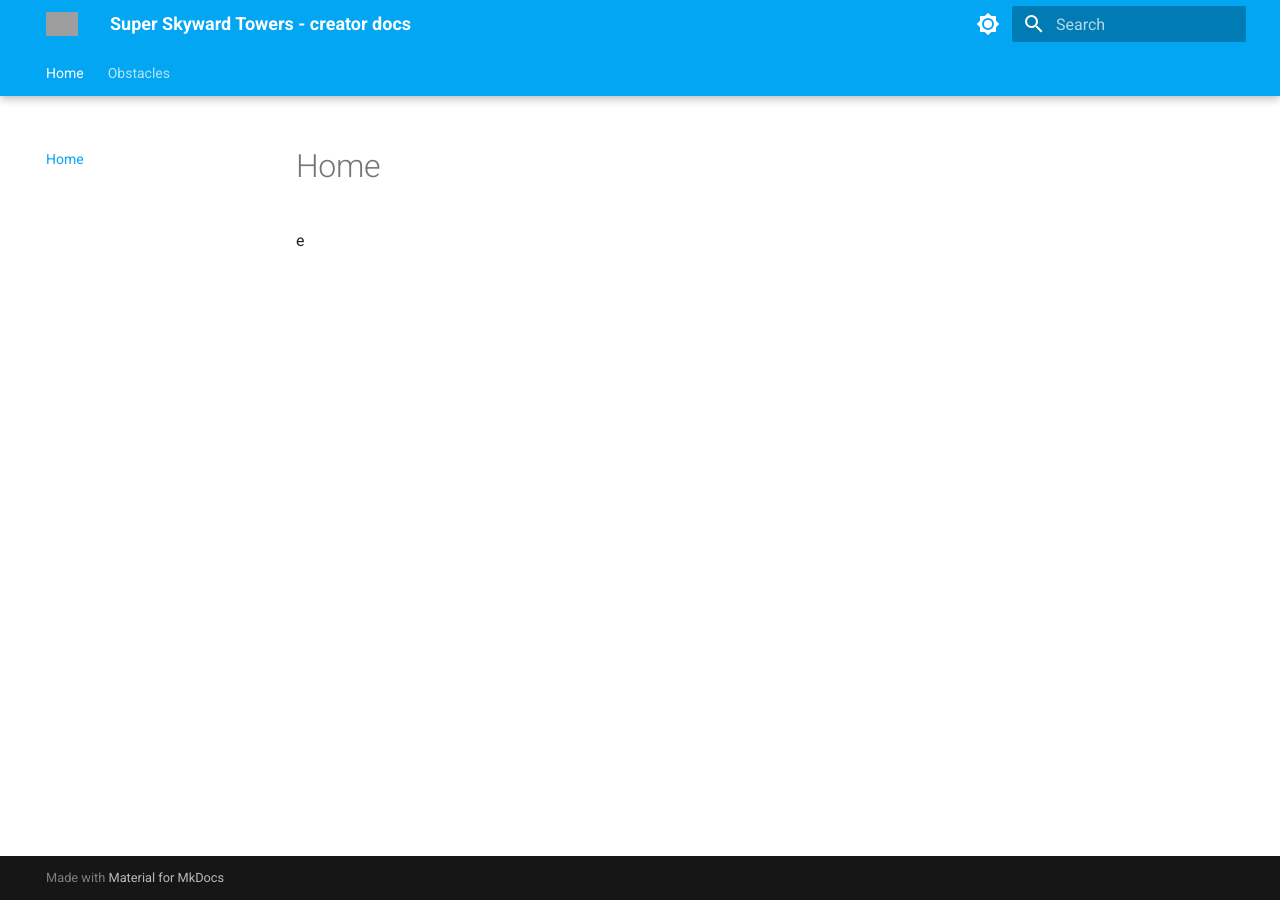
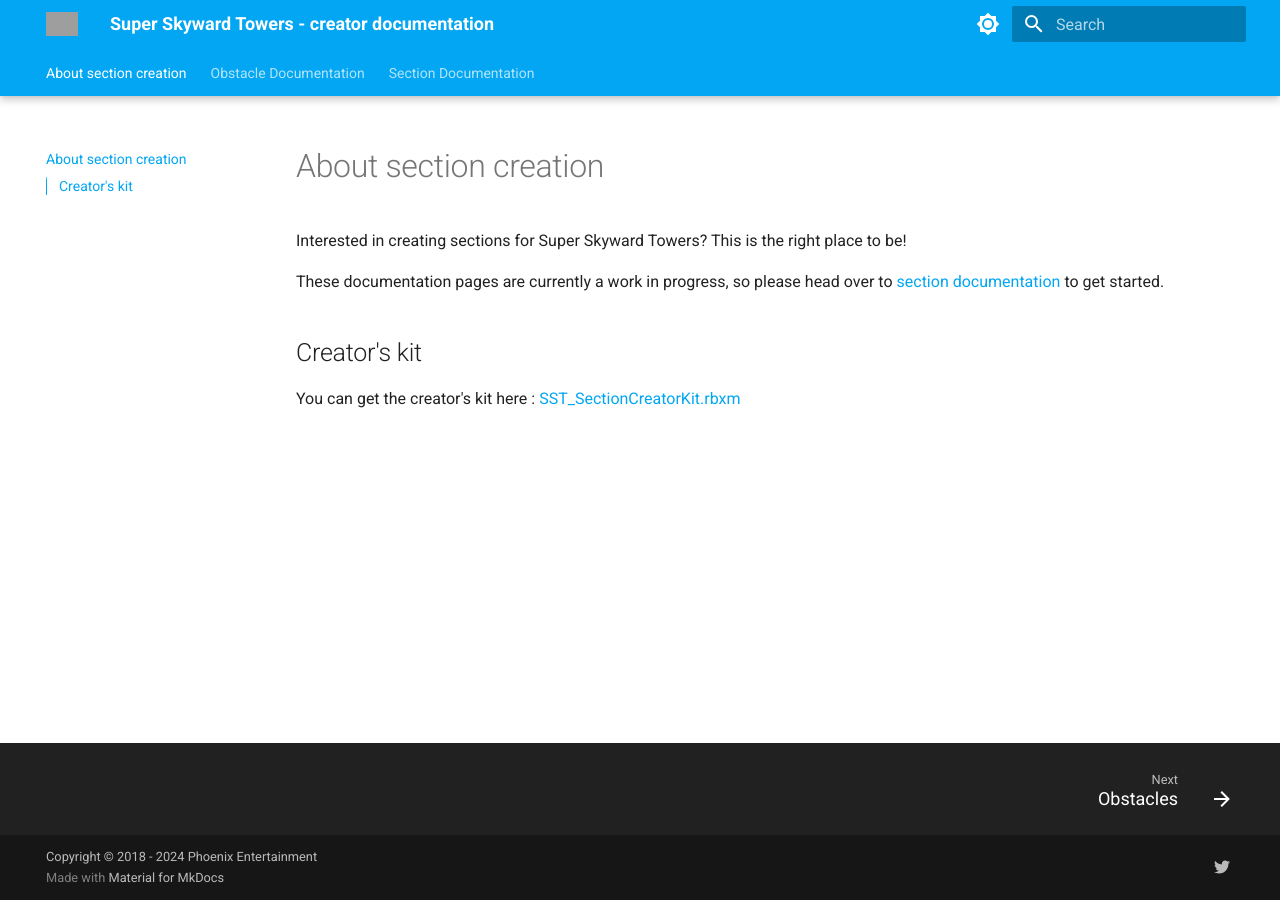
Before and after one commit to PhoenixEntertainment/project-walljump_creatordocs, an MkDocs documentation site: the page built from docs/index.md, in a window 1280 px wide. Built offline with MkDocs 1.6.1 and Material for MkDocs 9.7.7, drawn with Linux system fonts in a browser that asks for light colours; grey boxes are pictures that could not be loaded.

Commit message:
Publish initial obstacle documentation & creator kit

```diff
--- a/docs/index.md
+++ b/docs/index.md
@@ -1 +1,11 @@
-e
+---
+title: About section creation
+---
+
+Interested in creating sections for Super Skyward Towers? This is the right place to be!
+
+These documentation pages are currently a work in progress, so please head over to [section documentation](./Section Documentation) to get started.
+
+## Creator's kit
+
+You can get the creator's kit here : [SST_SectionCreatorKit.rbxm](./Assets/SST_SectionCreatorKit.rbxm)
--- a/mkdocs.yml
+++ b/mkdocs.yml
@@ -1,5 +1,7 @@
-site_name: Super Skyward Towers - creator docs
+site_name: Super Skyward Towers - creator documentation
 site_url: https://docs.phoenixentertainment.games/superskywardtowers-creatordocs
+
+copyright: Copyright &copy; 2018 - 2024 Phoenix Entertainment
 
 theme:
   name: material
@@ -26,6 +28,14 @@ theme:
     - navigation.tabs
     - navigation.tabs.sticky
     - navigation.path
-
+    - navigation.indexes
+    - navigation.footer
+    - toc.follow
+    - toc.integrate
 plugins:
   - search
+
+extra:
+  social:
+    - icon: fontawesome/brands/twitter
+      link: https://twitter.com/Phoenix_Devs
```
Also changed, not shown: docs/Obstacle Documentation/Conveyors.md (added, +17 -0 lines), docs/Obstacle Documentation/DamageParts.md (added, +14 -0 lines), docs/Obstacle Documentation/DisappearingPlatformSequences.md (added, +21 -0 lines), docs/Obstacle Documentation/FallingPlatforms.md (added, +19 -0 lines), docs/Obstacle Documentation/FlipSwitches.md (added, +11 -0 lines), docs/Obstacle Documentation/MovingPlatforms.md (added, +22 -0 lines), docs/Obstacle Documentation/ProjectileGroups.md (added, +18 -0 lines), docs/Obstacle Documentation/Spinners.md (added, +11 -0 lines), docs/Obstacle Documentation/TeleporterGroups.md (added, +24 -0 lines), docs/Obstacle Documentation/Trampolines.md (added, +15 -0 lines), docs/Obstacle Documentation/index.md (added, +7 -0 lines), docs/Section Documentation/index.md (added, +5 -0 lines), docs/obstacles.md (deleted, +0 -152 lines), 1 other file.
